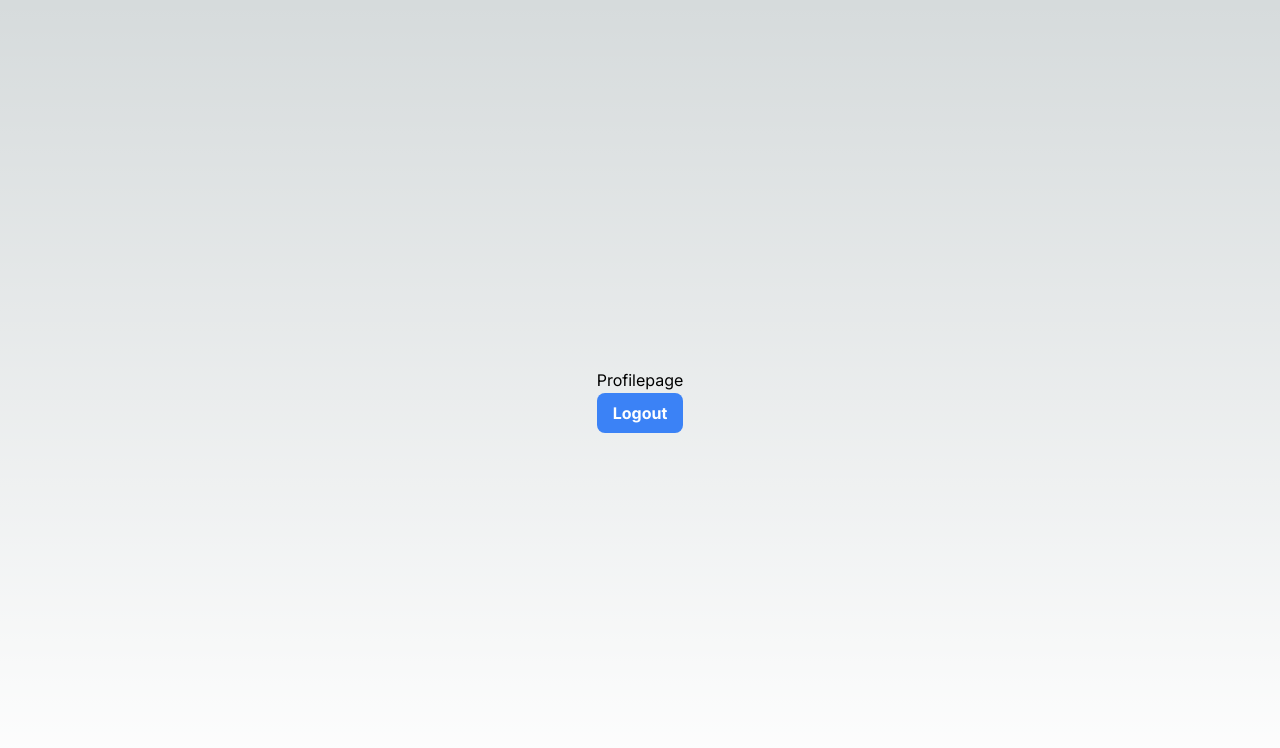
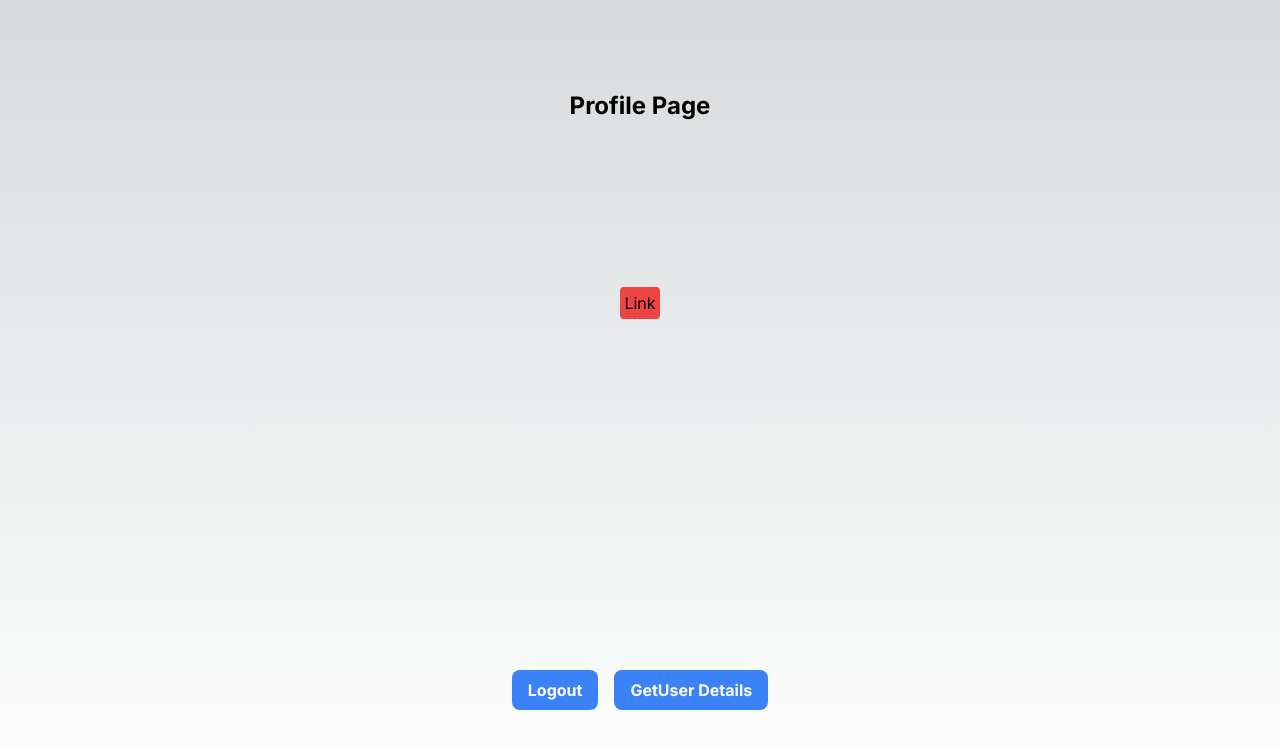
Before and after one commit to HaiVvolf777/Nextjs-Project, a Next.js app: page /profile in a window 1280 px wide. Shown: the top 748 px of the page. Built offline with nearby package versions, Linux system fonts and the light colour scheme.

Commit message:
Update page.tsx

```diff
--- a/src/app/profile/page.tsx
+++ b/src/app/profile/page.tsx
@@ -1,12 +1,14 @@
 "use client";
 
-import React from "react";
+import React , {useState} from "react";
 import axios from "axios";
 import Link from "next/link";
 import { toast } from "react-hot-toast";
 import { useRouter } from "next/navigation";
 
 const UserProfilePage = () => {
+
+  const [data, setData] = useState("nothing")
   const router = useRouter();
 
   const logout = async () => {
@@ -20,17 +22,34 @@
     }
   };
 
+  const getUserDetails = async () => {
+    const res = await axios.get('/api/users/me')
+    console.log(res.data);
+    setData(res.data.data._id)
+}
+
   return (
     <div className="container mx-auto">
-      <div className="flex flex-col items-center justify-center min-h-screen py-2">
-        <div>Profilepage</div>
+      <div className="flex flex-col items-center justify-around min-h-screen py-2">
+        <div className="text-2xl font-bold">Profile Page</div>
+        <h2 className="p-1 rounded bg-red-500">{data === 'nothing' ? "Link" : <Link href={`/profile/${data}`}>{data}
+            </Link>}</h2>
         <hr />
+
+        <div className="flex gap-4 mt-5">
         <button
           onClick={logout}
           className="bg-blue-500 hover:bg-blue-700 text-white font-bold py-2 px-4 rounded-lg"
         >
           Logout
         </button>
+
+        <button
+        onClick={getUserDetails}
+        className="bg-blue-500  hover:bg-blue-700 text-white font-bold py-2 px-4 rounded-lg"
+        >GetUser Details</button>
+        </div>
+
       </div>
     </div>
   );
```
